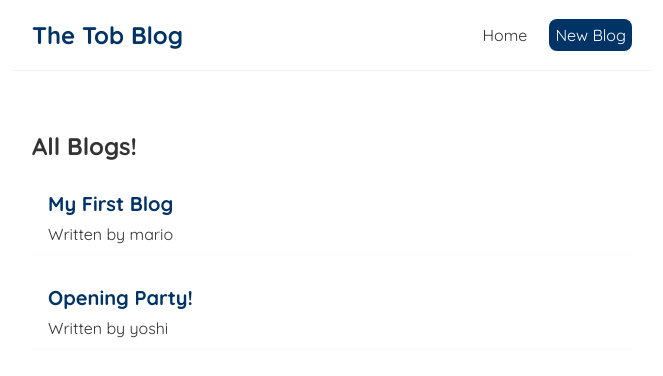
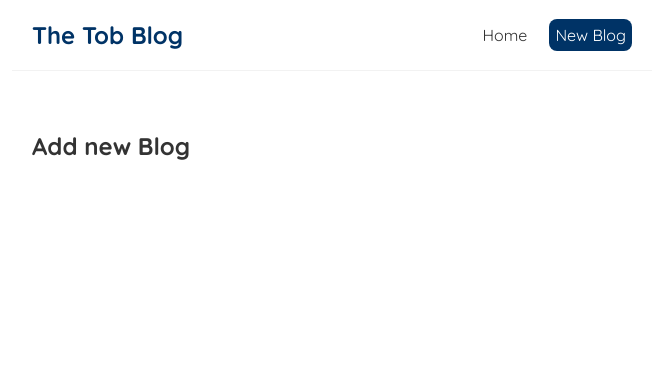
Before and after one commit to juantobiasdl7/Tob-blog, a React (Create React App) app: page /create in a window 1280 px wide. Shown: the top 376 px of the page, without its empty margins (308-971 px from the left). Built offline with nearby package versions, Linux system fonts and the light colour scheme; data requests are answered from the project's data file.

Commit message:
I got to lesson 22.

```diff
--- a/package.json
+++ b/package.json
@@ -8,6 +8,7 @@
     "@testing-library/user-event": "^12.8.3",
     "react": "^17.0.2",
     "react-dom": "^17.0.2",
+    "react-router-dom": "^5.2.0",
     "react-scripts": "4.0.3",
     "web-vitals": "^1.1.2"
   },
--- a/src/App.js
+++ b/src/App.js
@@ -1,16 +1,26 @@
 import Navbar from './Navbar';
 import Home from './Home';
+import { BrowserRouter as Router, Route, Switch } from 'react-router-dom';
+import Create from './Create';
 
 function App() {
-  const title = 'Welcome to the new blog';
-  const likes = 77;
+
   return (
-    <div className="App">
-      <Navbar />
-      <div className="content">
-        <Home />
+    <Router>
+      <div className="App">
+        <Navbar />
+        <div className="content">
+          <Switch>
+            <Route exact path="/">
+              <Home />
+            </Route>
+            <Route path="/create">
+              <Create />
+            </Route>
+          </Switch>
+        </div>
       </div>
-    </div>
+    </Router>
   );
 }
 
--- /dev/null
+++ b/src/Create.js
@@ -0,0 +1,9 @@
+const Create = () => {
+    return (
+        <div className="create">
+            <h2>Add new Blog</h2>
+        </div>
+    );
+}
+
+export default Create;
--- a/src/Home.js
+++ b/src/Home.js
@@ -1,38 +1,10 @@
 import { useState, useEffect } from 'react';
 import BlogList from './BlogList';
+import useFetch from './useFetch';
 
 const Home = () => {
 
-    const [blogs, setBlogs] = useState(null);
-    const [isPending, setIsPending] = useState(true);
-    const [error, setError] = useState(null);
-
-    // const handleDelete = (id) => {
-    //     const newBlogs = blogs.filter(blog =>blog.id !== id );
-    //     setBlogs(newBlogs);
-    // }
-
-    useEffect(() => {
-        fetch(' http://localhost:8000/blogs')
-        .then(res => {
-            console.log(res);
-            if (!res.ok) {
-                throw Error('could not fetch data from that resource...');
-            }
-            return res.json();
-        })
-        .then((data) => {
-            console.log(data);
-            setBlogs(data);
-            setIsPending(false);
-            setError(null);
-        })
-        .catch((e) => {
-            console.log(e.message);
-            setIsPending(false);
-            setError(e.message);
-        });
-    }, []);
+    const { data: blogs, isPending, error} = useFetch(' http://localhost:8000/blogs');
 
     return (
         <div className="home">
--- /dev/null
+++ b/src/useFetch.js
@@ -0,0 +1,34 @@
+import { useState, useEffect } from "react";
+
+const useFetch = (url) => {
+
+    const [data, setData] = useState(null);
+    const [isPending, setIsPending] = useState(true);
+    const [error, setError] = useState(null);
+
+    useEffect(() => {
+        fetch(url)
+        .then(res => {
+            if (!res.ok) {
+                throw Error('could not fetch data from that resource...');
+            }
+            return res.json();
+        })
+        .then((data) => {
+            console.log(data);
+            setData(data);
+            setIsPending(false);
+            setError(null);
+        })
+        .catch((e) => {
+            console.log(e.message);
+            setIsPending(false);
+            setError(e.message);
+        });
+    }, [url]);
+
+    return {data, isPending, error};
+
+}
+
+export default useFetch;
```
Also changed, not shown: data/db.json (+2 -2 lines), 1 other file (tests, documents, lock files or other folders).
